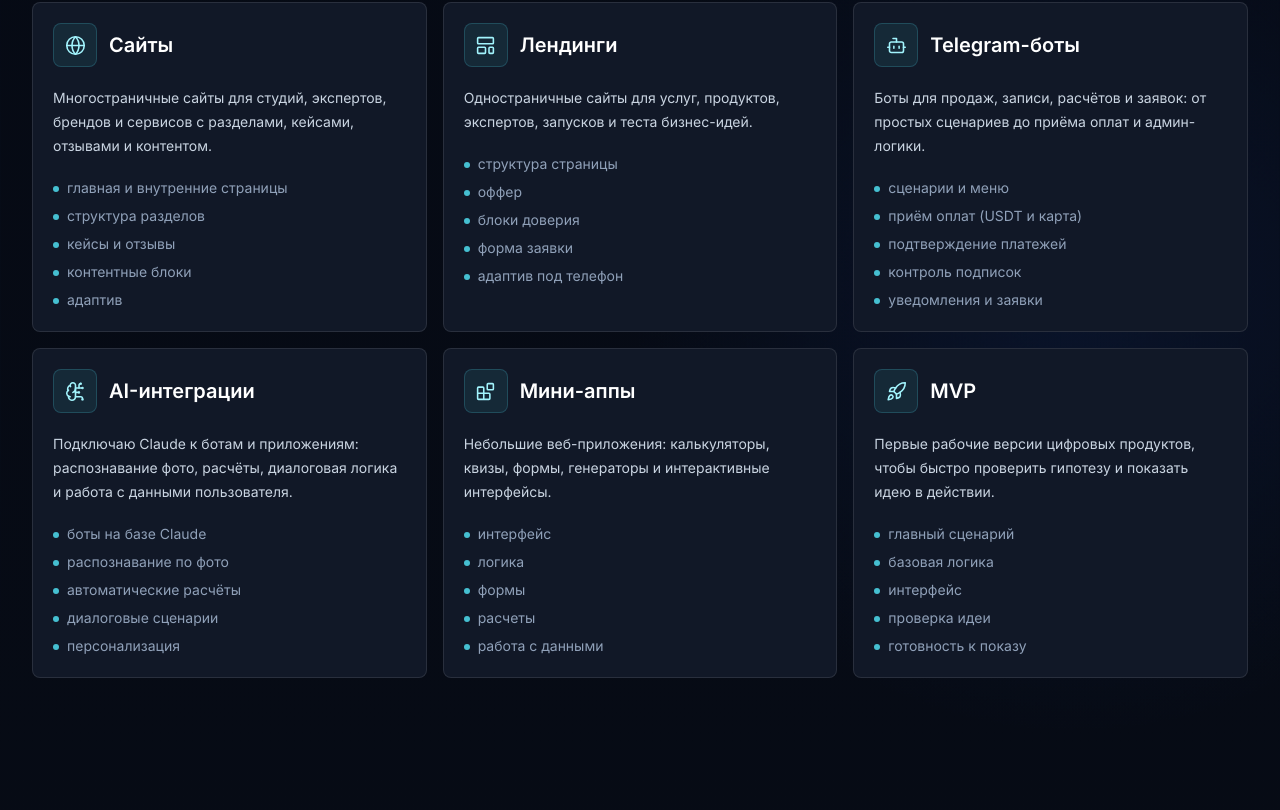
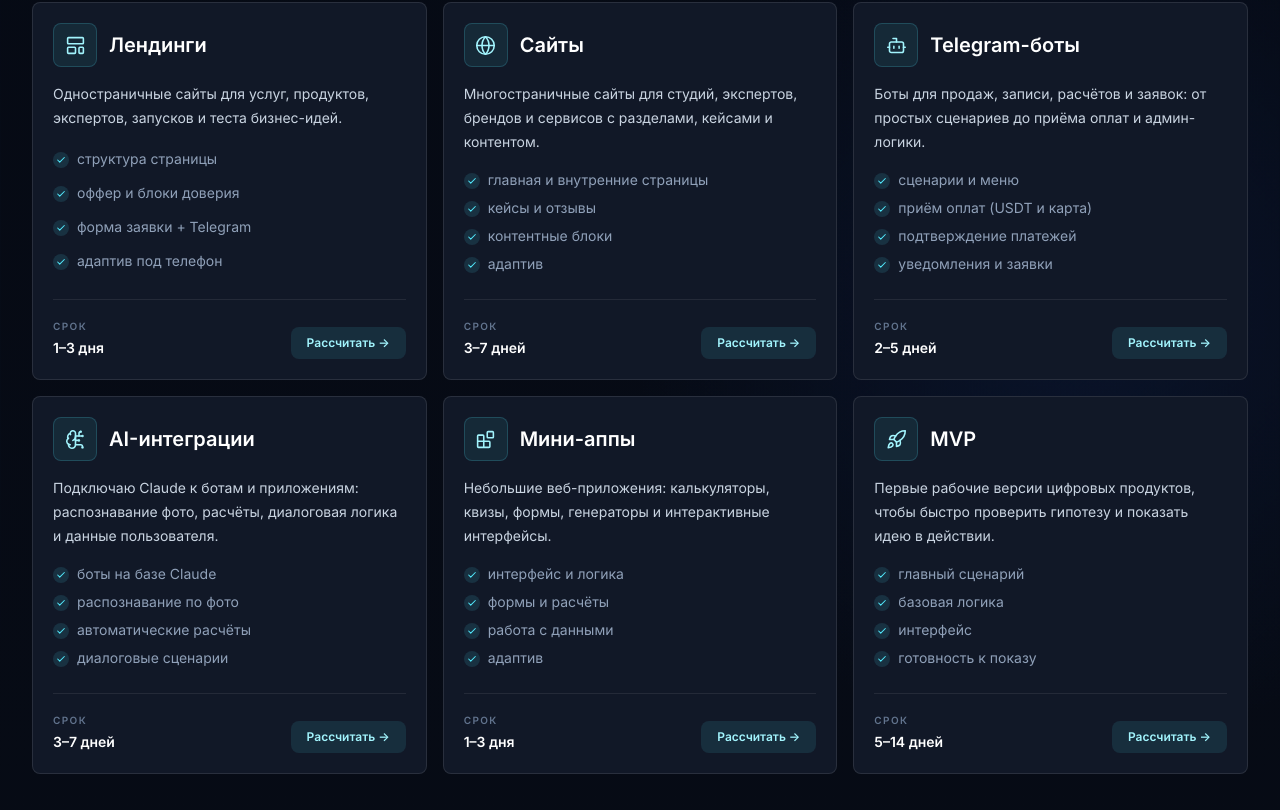
Before and after one commit to yasprosil-ai/portfolio-site, a Next.js app: page / in a window 1280 px wide. Shown: the part 1110-1920 px from the top of the page. Built offline with nearby package versions, Linux system fonts and the light colour scheme.

Commit message:
feat: redesign ServicesSection with checklist, deadline and calculate CTA

```diff
--- a/components/ServicesSection.jsx
+++ b/components/ServicesSection.jsx
@@ -1,3 +1,4 @@
+import { Check } from "lucide-react";
 import { services } from "../data/services.js";
 
 export default function ServicesSection() {
@@ -17,23 +18,40 @@ export default function ServicesSection() {
             return (
               <article
                 key={service.title}
-                className="group rounded-lg border border-white/10 bg-[#111827] p-5 transition duration-300 hover:-translate-y-1 hover:border-cyan-300/32 hover:bg-[#121d2d]"
+                className="group flex flex-col rounded-lg border border-white/10 bg-[#111827] p-5 transition duration-300 hover:-translate-y-1 hover:border-cyan-300/32 hover:bg-[#121d2d]"
               >
-                <div className="mb-5 flex items-center gap-3">
-                  <span className="grid size-11 place-items-center rounded-lg border border-cyan-300/18 bg-cyan-300/8 text-cyan-200">
+                <div className="mb-4 flex items-center gap-3">
+                  <span className="grid size-11 shrink-0 place-items-center rounded-lg border border-cyan-300/18 bg-cyan-300/8 text-cyan-200">
                     <Icon size={21} strokeWidth={1.8} />
                   </span>
                   <h3 className="text-xl font-semibold text-white">{service.title}</h3>
                 </div>
+
                 <p className="text-sm leading-6 text-slate-300">{service.text}</p>
-                <ul className="mt-5 grid gap-2">
+
+                <ul className="mt-4 flex-1 grid gap-2">
                   {service.items.map((item) => (
                     <li key={item} className="flex items-center gap-2 text-sm text-slate-400">
-                      <span className="size-1.5 rounded-full bg-cyan-300/80" />
+                      <span className="grid size-4 shrink-0 place-items-center rounded-full bg-cyan-300/12 text-cyan-300">
+                        <Check size={10} strokeWidth={2.5} />
+                      </span>
                       {item}
                     </li>
                   ))}
                 </ul>
+
+                <div className="mt-6 flex items-end justify-between gap-4 border-t border-white/8 pt-5">
+                  <div>
+                    <p className="text-[10px] font-semibold uppercase tracking-[0.14em] text-slate-500">Срок</p>
+                    <p className="mt-1 text-sm font-semibold text-white">{service.deadline}</p>
+                  </div>
+                  <a
+                    href="#contact"
+                    className="inline-flex items-center gap-1.5 rounded-lg bg-cyan-300/10 px-4 py-2 text-xs font-semibold text-cyan-200 transition hover:bg-cyan-300/18 active:translate-y-px"
+                  >
+                    Рассчитать →
+                  </a>
+                </div>
               </article>
             );
           })}
--- a/data/services.js
+++ b/data/services.js
@@ -2,39 +2,45 @@ import { Blocks, Bot, BrainCircuit, Globe, LayoutTemplate, Rocket } from "lucide
 
 export const services = [
   {
-    title: "Сайты",
-    icon: Globe,
-    text: "Многостраничные сайты для студий, экспертов, брендов и сервисов с разделами, кейсами, отзывами и контентом.",
-    items: ["главная и внутренние страницы", "структура разделов", "кейсы и отзывы", "контентные блоки", "адаптив"],
-  },
-  {
     title: "Лендинги",
     icon: LayoutTemplate,
     text: "Одностраничные сайты для услуг, продуктов, экспертов, запусков и теста бизнес-идей.",
-    items: ["структура страницы", "оффер", "блоки доверия", "форма заявки", "адаптив под телефон"],
+    items: ["структура страницы", "оффер и блоки доверия", "форма заявки + Telegram", "адаптив под телефон"],
+    deadline: "1–3 дня",
+  },
+  {
+    title: "Сайты",
+    icon: Globe,
+    text: "Многостраничные сайты для студий, экспертов, брендов и сервисов с разделами, кейсами и контентом.",
+    items: ["главная и внутренние страницы", "кейсы и отзывы", "контентные блоки", "адаптив"],
+    deadline: "3–7 дней",
   },
   {
     title: "Telegram-боты",
     icon: Bot,
     text: "Боты для продаж, записи, расчётов и заявок: от простых сценариев до приёма оплат и админ-логики.",
-    items: ["сценарии и меню", "приём оплат (USDT и карта)", "подтверждение платежей", "контроль подписок", "уведомления и заявки"],
+    items: ["сценарии и меню", "приём оплат (USDT и карта)", "подтверждение платежей", "уведомления и заявки"],
+    deadline: "2–5 дней",
   },
   {
     title: "AI-интеграции",
     icon: BrainCircuit,
-    text: "Подключаю Claude к ботам и приложениям: распознавание фото, расчёты, диалоговая логика и работа с данными пользователя.",
-    items: ["боты на базе Claude", "распознавание по фото", "автоматические расчёты", "диалоговые сценарии", "персонализация"],
+    text: "Подключаю Claude к ботам и приложениям: распознавание фото, расчёты, диалоговая логика и данные пользователя.",
+    items: ["боты на базе Claude", "распознавание по фото", "автоматические расчёты", "диалоговые сценарии"],
+    deadline: "3–7 дней",
   },
   {
     title: "Мини-аппы",
     icon: Blocks,
     text: "Небольшие веб-приложения: калькуляторы, квизы, формы, генераторы и интерактивные интерфейсы.",
-    items: ["интерфейс", "логика", "формы", "расчеты", "работа с данными"],
+    items: ["интерфейс и логика", "формы и расчёты", "работа с данными", "адаптив"],
+    deadline: "1–3 дня",
   },
   {
     title: "MVP",
     icon: Rocket,
     text: "Первые рабочие версии цифровых продуктов, чтобы быстро проверить гипотезу и показать идею в действии.",
-    items: ["главный сценарий", "базовая логика", "интерфейс", "проверка идеи", "готовность к показу"],
+    items: ["главный сценарий", "базовая логика", "интерфейс", "готовность к показу"],
+    deadline: "5–14 дней",
   },
 ];
```
